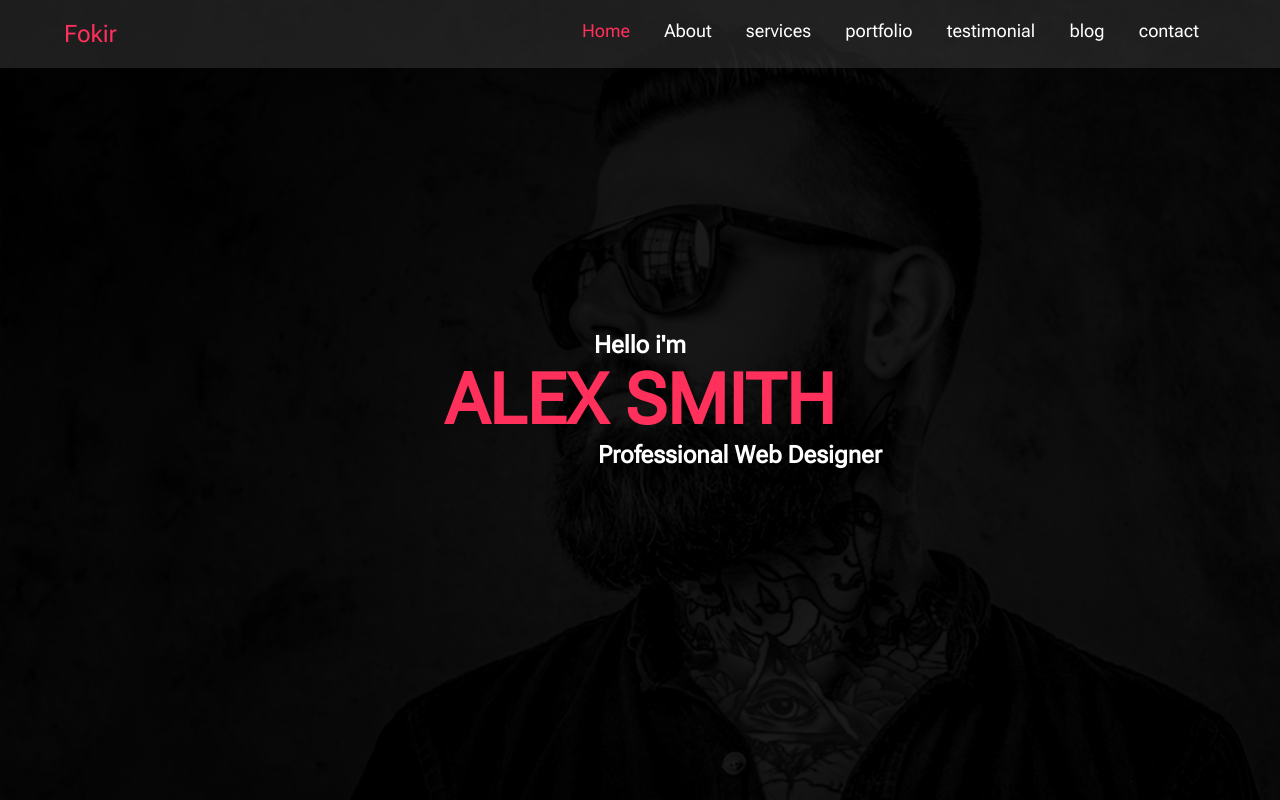
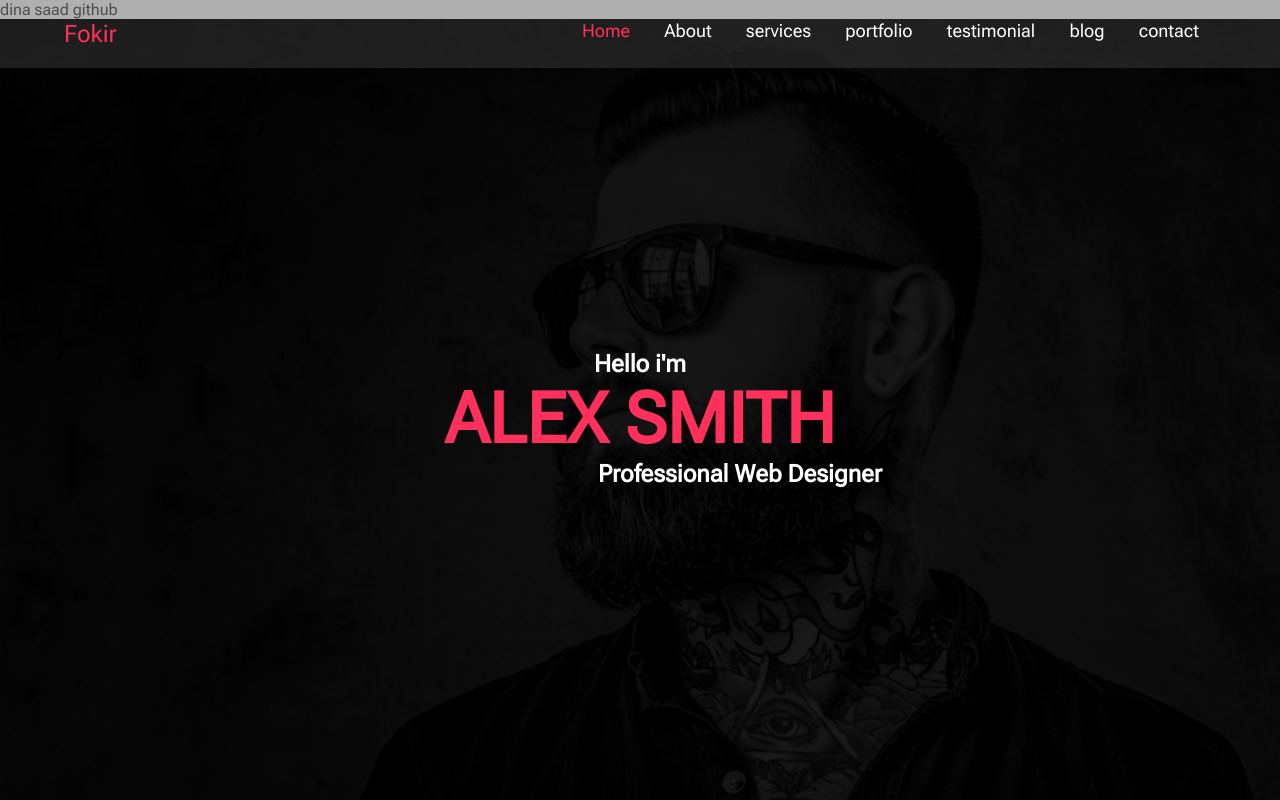
Before and after one commit to dinnasa3d/assignment-4, a plain HTML site: page index.html in a window 1280 px wide. Shown: the top 800 px of the page. Drawn offline with Linux system fonts and the light colour scheme.

Commit message:
second commit

```diff
--- a/index.html
+++ b/index.html
@@ -10,6 +10,7 @@
 </head>
 
 <body>
+    <p> dina saad github </p>
     <!-- Section one -->
    <div class="nav">
   <div class="container d-flex">
```
